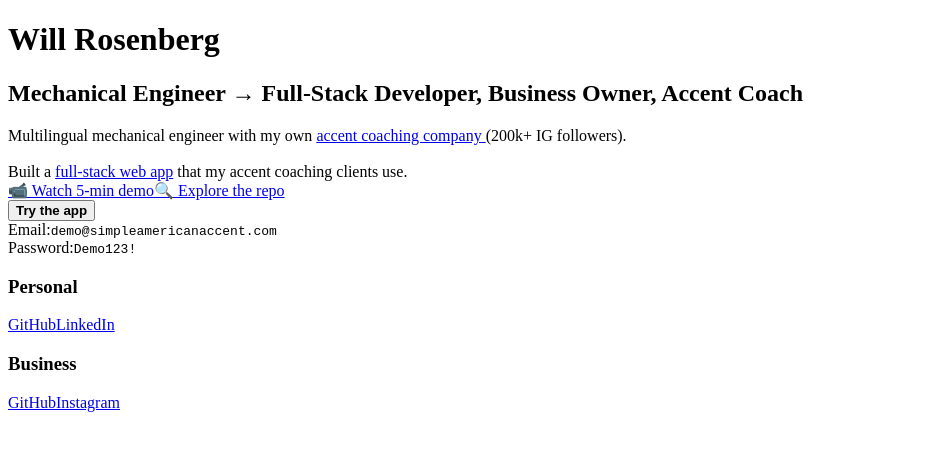
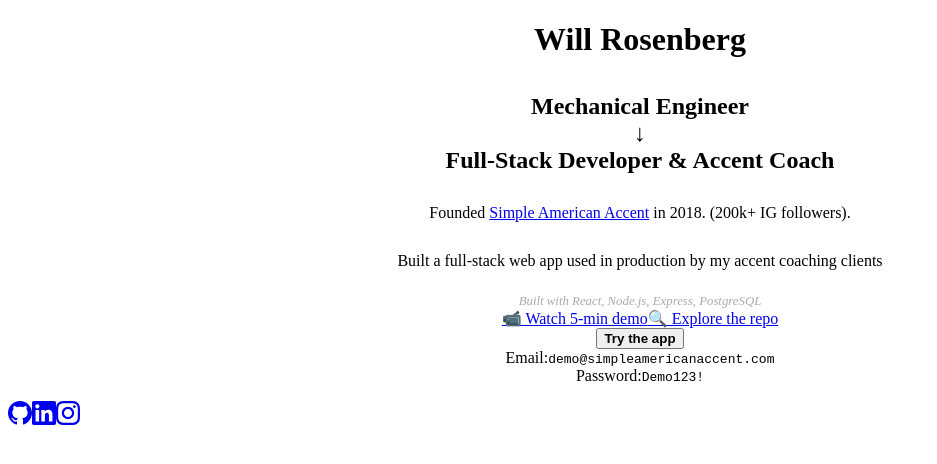
Before and after one commit to will-rosenberg/portfolio, a React (Vite) app: page / in a window 1280 px wide. Shown: the top 464 px of the page, without its empty margins (0-937 px from the left). Built offline with nearby package versions, Linux system fonts and the light colour scheme; the HTML template or start-up script is replaced by a standard one.

Commit message:
button animation, better footer

```diff
--- a/src/main.css
+++ b/src/main.css
@@ -59,14 +59,16 @@
   margin: 20px auto 0px auto;
   padding-top: 10px;
   border-top: 1px solid rgba(255, 255, 255, 0.1);
+  border-radius: 100px;
   display: flex;
   width: 400px;
   position: absolute;
-  bottom: 1rem;
+  bottom: 0rem;
   left: 0;
   right: 0;
   /* gap: 40px; */
   /* flex-wrap: wrap; */
+  justify-content: center;
 }
 
 .footer-section {
@@ -83,8 +85,8 @@
 
 .footer-links {
   display: flex;
-  flex-direction: column;
-  gap: 4px;
+  flex-direction: row;
+  gap: 20px;
 }
 
 .footer-links a {
@@ -107,6 +109,7 @@
   margin-bottom: 15px !important;
   font-size: 1.1em;
   padding: 0.8em 2em;
+  animation: ringPulse 3s infinite;
 }
 
 .credentials {
@@ -188,7 +191,7 @@
   animation: subtleShake 3s 1;
 }
 button:hover {
-  background-color: #000bda;
+  background-color: #454bb8;
   /* border: 10px solid #adb1ff; */
   transform: scale(1.05);
 }
@@ -214,6 +217,15 @@
   }
   92% {
     transform: rotate(-1deg);
+  }
+}
+
+@keyframes ringPulse {
+  0% {
+    box-shadow: 0 0 0 0 rgba(100, 108, 255, 0);
+  }
+  50% {
+    box-shadow: 0 0 0 4px rgba(133, 133, 133, 0.4);
   }
 }
 
@@ -306,7 +318,7 @@
     width: 100%;
     max-width: 100%;
     flex-direction: row;
-    gap: 15px;
+    /* gap: 15px; */
     margin: 15px auto 0px auto;
     padding-top: 10px;
   }
@@ -323,7 +335,7 @@
 
   .footer-links {
     align-items: center;
-    gap: 3px;
+    /* gap: 3px; */
   }
 
   .footer-links a {
@@ -417,7 +429,8 @@
   .footer {
     margin: 10px auto 0px auto;
     padding-top: 8px;
-    gap: 10px;
+    /* gap: 10px; */
+    justify-content: center;
   }
 
   .footer-section h3 {
--- a/src/pages/Home.jsx
+++ b/src/pages/Home.jsx
@@ -3,26 +3,37 @@
 export default function Home() {
   return (
     <div className="maindiv">
-      <h1>Will Rosenberg</h1>
-      <h2>
-        Mechanical Engineer → Full-Stack Developer, Business Owner, Accent Coach
+      <h1 style={{ textAlign: "center", marginBottom: "35px" }}>
+        Will Rosenberg
+      </h1>
+      <h2 style={{ textAlign: "center" }}>
+        Mechanical Engineer
+        <br />↓
+        <br />
+        Full-Stack Developer & Accent Coach
       </h2>
-      <p>
-        Multilingual mechanical engineer with my own{" "}
+      <p style={{ textAlign: "center", marginTop: "30px" }}>
+        Founded{" "}
         <a href="https://instagram.com/SimpleAmericanAccent" target="_blank">
-          accent coaching company{" "}
-        </a>
-        (200k+ IG followers).
+          Simple American Accent
+        </a>{" "}
+        in 2018. (200k+ IG followers).
+      </p>
+      <p style={{ textAlign: "center", marginTop: "30px" }}>
+        Built a full-stack web app used in production by my accent coaching
+        clients
         <br />
-        <br />
-        Built a{" "}
-        <a
-          href="https://github.com/SimpleAmericanAccent/saa-app-web"
-          target="_blank"
+        <span
+          style={{
+            fontSize: "0.8em",
+            color: "#aaa",
+            marginTop: "1.5rem",
+            display: "block",
+            fontStyle: "italic",
+          }}
         >
-          full-stack web app
-        </a>{" "}
-        that my accent coaching clients use.
+          Built with React, Node.js, Express, PostgreSQL
+        </span>
         <div className="app-showcase">
           <div className="app-links">
             <a href="https://youtu.be/1I5FPCRFm7o" target="_blank">
@@ -60,33 +71,34 @@
       </p>
 
       <footer className="footer">
-        <div className="footer-section">
-          <h3>Personal</h3>
         <div className="footer-links">
-            <a href="https://github.com/will-rosenberg" target="_blank">
-              GitHub
+          <a
+            href="https://github.com/will-rosenberg"
+            target="_blank"
+            title="Personal GitHub"
+          >
+            <svg width="24" height="24" viewBox="0 0 24 24" fill="currentColor">
+              <path d="M12 0c-6.626 0-12 5.373-12 12 0 5.302 3.438 9.8 8.207 11.387.599.111.793-.261.793-.577v-2.234c-3.338.726-4.033-1.416-4.033-1.416-.546-1.387-1.333-1.756-1.333-1.756-1.089-.745.083-.729.083-.729 1.205.084 1.839 1.237 1.839 1.237 1.07 1.834 2.807 1.304 3.492.997.107-.775.418-1.305.762-1.604-2.665-.305-5.467-1.334-5.467-5.931 0-1.311.469-2.381 1.236-3.221-.124-.303-.535-1.524.117-3.176 0 0 1.008-.322 3.301 1.23.957-.266 1.983-.399 3.003-.404 1.02.005 2.047.138 3.006.404 2.291-1.552 3.297-1.23 3.297-1.23.653 1.653.242 2.874.118 3.176.77.84 1.235 1.911 1.235 3.221 0 4.609-2.807 5.624-5.479 5.921.43.372.823 1.102.823 2.222v3.293c0 .319.192.694.801.576 4.765-1.589 8.199-6.086 8.199-11.386 0-6.627-5.373-12-12-12z" />
+            </svg>
           </a>
-            <a href="https://www.linkedin.com/in/wrosenberg/" target="_blank">
-              LinkedIn
-            </a>
-            {/* <a href="">Resume</a> */}
-          </div>
-        </div>
-
-        <div className="footer-section">
-          <h3>Business</h3>
-          <div className="footer-links">
-            <a href="https://github.com/SimpleAmericanAccent" target="_blank">
-              GitHub
+          <a
+            href="https://linkedin.com/in/wrosenberg/"
+            target="_blank"
+            title="LinkedIn"
+          >
+            <svg width="24" height="24" viewBox="0 0 24 24" fill="currentColor">
+              <path d="M20.447 20.452h-3.554v-5.569c0-1.328-.027-3.037-1.852-3.037-1.853 0-2.136 1.445-2.136 2.939v5.667H9.351V9h3.414v1.561h.046c.477-.9 1.637-1.85 3.37-1.85 3.601 0 4.267 2.37 4.267 5.455v6.286zM5.337 7.433c-1.144 0-2.063-.926-2.063-2.065 0-1.138.92-2.063 2.063-2.063 1.14 0 2.064.925 2.064 2.063 0 1.139-.925 2.065-2.064 2.065zm1.782 13.019H3.555V9h3.564v11.452zM22.225 0H1.771C.792 0 0 .774 0 1.729v20.542C0 23.227.792 24 1.771 24h20.451C23.2 24 24 23.227 24 22.271V1.729C24 .774 23.2 0 22.222 0h.003z" />
+            </svg>
           </a>
           <a
             href="https://instagram.com/SimpleAmericanAccent"
             target="_blank"
+            title="Instagram"
           >
-              Instagram
+            <svg width="24" height="24" viewBox="0 0 24 24" fill="currentColor">
+              <path d="M12 2.163c3.204 0 3.584.012 4.85.07 3.252.148 4.771 1.691 4.919 4.919.058 1.265.069 1.645.069 4.849 0 3.205-.012 3.584-.069 4.849-.149 3.225-1.664 4.771-4.919 4.919-1.266.058-1.644.07-4.85.07-3.204 0-3.584-.012-4.849-.07-3.26-.149-4.771-1.699-4.919-4.92-.058-1.265-.07-1.644-.07-4.849 0-3.204.013-3.583.07-4.849.149-3.227 1.664-4.771 4.919-4.919 1.266-.057 1.645-.069 4.849-.069zm0-2.163c-3.259 0-3.667.014-4.947.072-4.358.2-6.78 2.618-6.98 6.98-.059 1.281-.073 1.689-.073 4.948 0 3.259.014 3.668.072 4.948.2 4.358 2.618 6.78 6.98 6.98 1.281.058 1.689.072 4.948.072 3.259 0 3.668-.014 4.948-.072 4.354-.2 6.782-2.618 6.979-6.98.059-1.28.073-1.689.073-4.948 0-3.259-.014-3.667-.072-4.947-.196-4.354-2.617-6.78-6.979-6.98-1.281-.059-1.69-.073-4.949-.073zm0 5.838c-3.403 0-6.162 2.759-6.162 6.162s2.759 6.163 6.162 6.163 6.162-2.759 6.162-6.163c0-3.403-2.759-6.162-6.162-6.162zm0 10.162c-2.209 0-4-1.79-4-4 0-2.209 1.791-4 4-4s4 1.791 4 4c0 2.21-1.791 4-4 4zm6.406-11.845c-.796 0-1.441.645-1.441 1.44s.645 1.44 1.441 1.44c.795 0 1.439-.645 1.439-1.44s-.644-1.44-1.439-1.44z" />
+            </svg>
           </a>
-            {/* <a href="">Accent Mentorship Sales Page</a> */}
-          </div>
         </div>
       </footer>
     </div>
```
Lines whose indentation alone changed are shown as unchanged.
